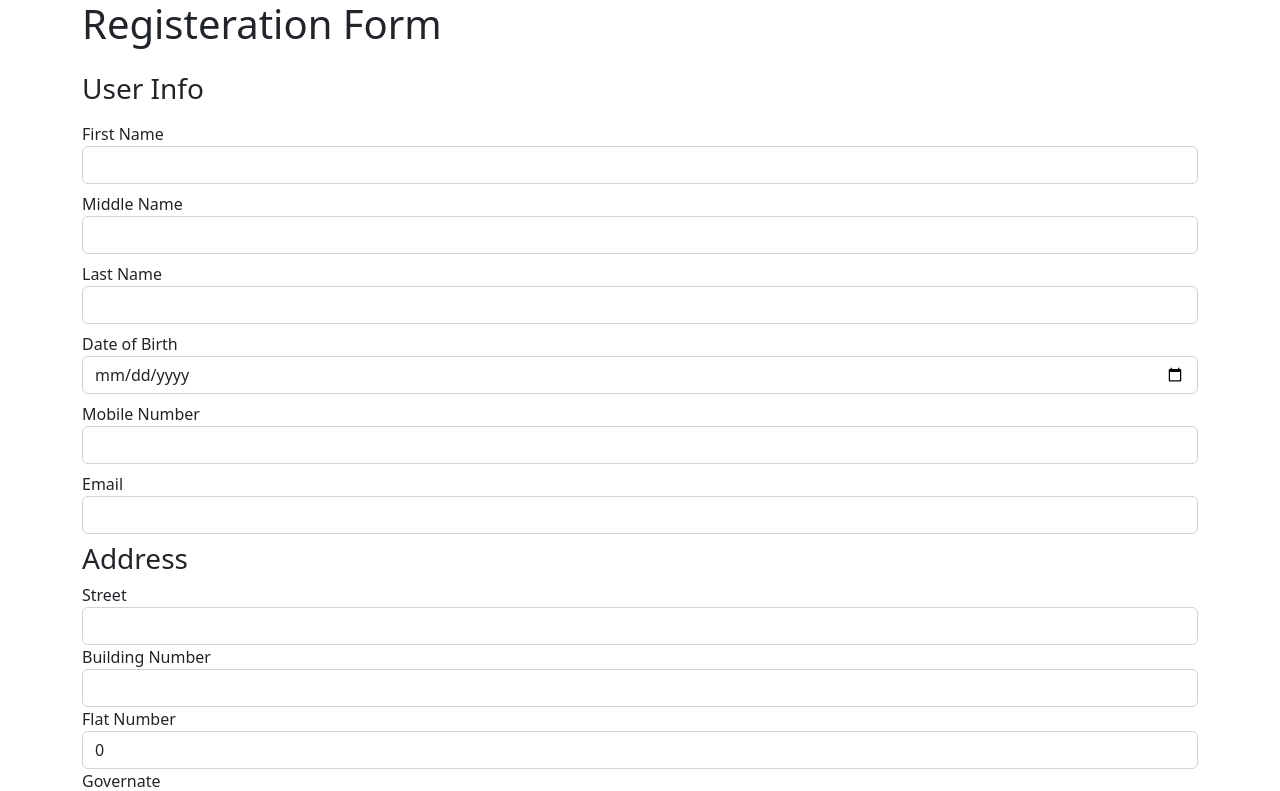
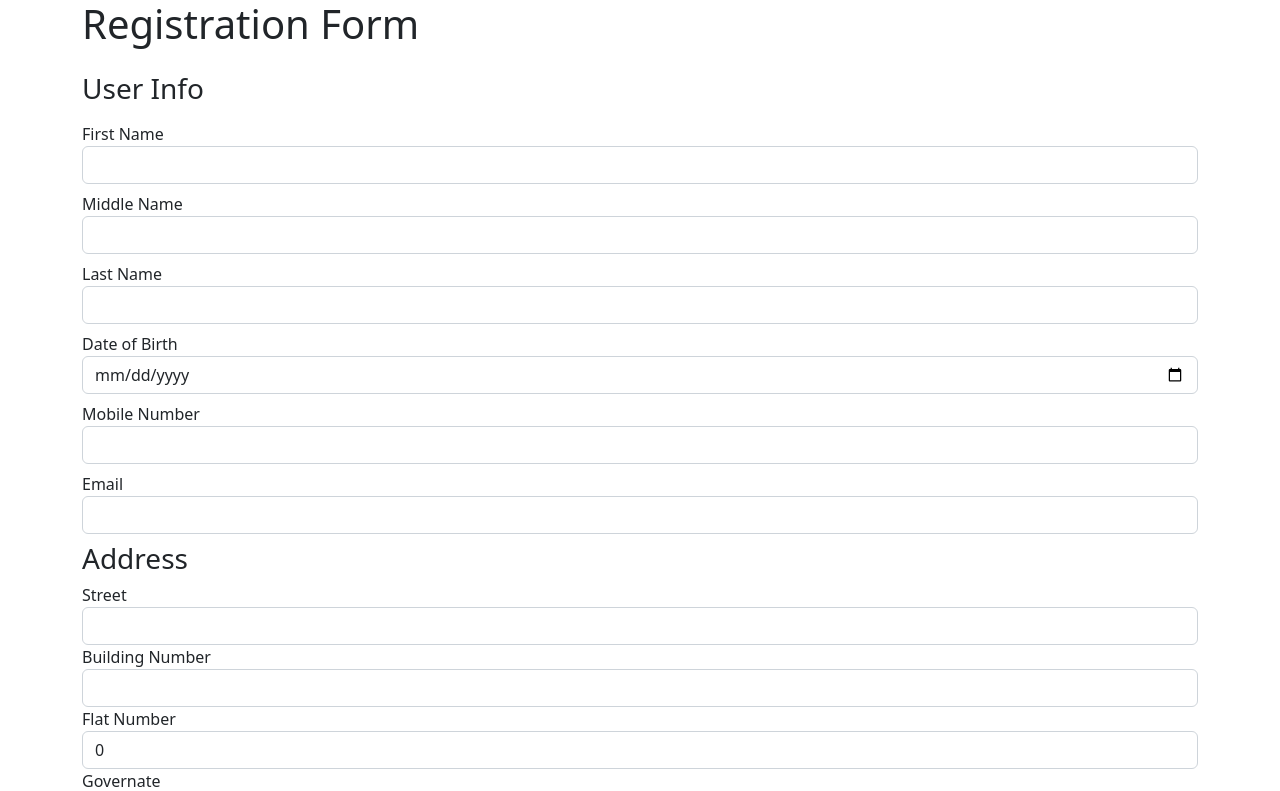
Before and after one commit to KANDEEL00/RegistrationFormUI, an Angular app: page / in a window 1280 px wide. Shown: the top 791 px of the page. Built offline with nearby package versions, Linux system fonts and the light colour scheme; no server answers.

Commit message:
convert from standalone to ngModule

```diff
--- a/src/app/app.component.html
+++ b/src/app/app.component.html
@@ -1,6 +1,6 @@
 <div class="container">
   <header>
-    <h1>Registeration Form</h1>
+    <h1>Registration Form</h1>
   </header>
   <user-form></user-form>
 </div>
--- a/src/app/app.component.ts
+++ b/src/app/app.component.ts
@@ -1,10 +1,7 @@
 import { Component } from '@angular/core';
-import { UserFormComponent } from './components/user-form/user-form.component';
 
 @Component({
   selector: 'app-root',
-  standalone: true,
-  imports: [UserFormComponent],
   templateUrl: './app.component.html',
   styleUrl: './app.component.css',
 })
--- a/src/app/app.config.ts
+++ /dev/null
@@ -1,13 +0,0 @@
-import { ApplicationConfig, provideZoneChangeDetection } from '@angular/core';
-import { provideRouter } from '@angular/router';
-
-import { routes } from './app.routes';
-import { provideHttpClient } from '@angular/common/http';
-
-export const appConfig: ApplicationConfig = {
-  providers: [
-    provideZoneChangeDetection({ eventCoalescing: true }),
-    provideRouter(routes),
-    provideHttpClient(),
-  ],
-};
--- /dev/null
+++ b/src/app/app.module.ts
@@ -0,0 +1,23 @@
+import { NgModule, provideZoneChangeDetection } from '@angular/core';
+
+import { BrowserModule } from '@angular/platform-browser';
+
+import { AppComponent } from './app.component';
+import { provideRouter } from '@angular/router';
+import { routes } from './app.routes';
+import { provideHttpClient } from '@angular/common/http';
+import { UserFormComponent } from './components/user-form/user-form.component';
+import { AddressFormComponent } from './components/address-form/address-form.component';
+import { FormsModule } from '@angular/forms';
+
+@NgModule({
+  declarations: [AppComponent, UserFormComponent, AddressFormComponent],
+  imports: [BrowserModule, FormsModule],
+  providers: [
+    provideZoneChangeDetection({ eventCoalescing: true }),
+    provideRouter(routes),
+    provideHttpClient(),
+  ],
+  bootstrap: [AppComponent],
+})
+export class AppModule {}
--- a/src/app/components/address-form/address-form.component.ts
+++ b/src/app/components/address-form/address-form.component.ts
@@ -1,6 +1,5 @@
 import { Component, OnInit, EventEmitter, Output } from '@angular/core';
 import { Address } from '../../../shared/models/address';
-import { FormsModule } from '@angular/forms';
 import { Governate } from '../../../shared/models/governate';
 import { City } from '../../../shared/models/city';
 import { GovernateService } from '../../services/governate.service';
@@ -8,8 +7,6 @@ import { CityService } from '../../services/city.service';
 
 @Component({
   selector: 'address-form',
-  standalone: true,
-  imports: [FormsModule],
   templateUrl: './address-form.component.html',
   styleUrl: './address-form.component.css',
 })
--- a/src/app/components/user-form/user-form.component.ts
+++ b/src/app/components/user-form/user-form.component.ts
@@ -1,13 +1,9 @@
 import { Component } from '@angular/core';
-import { FormsModule } from '@angular/forms';
 import { User } from '../../../shared/models/user';
-import { AddressFormComponent } from '../address-form/address-form.component';
 import { UserService } from '../../services/user.service';
 
 @Component({
   selector: 'user-form',
-  standalone: true,
-  imports: [FormsModule, AddressFormComponent],
   templateUrl: './user-form.component.html',
   styleUrl: './user-form.component.css',
 })
--- a/src/main.ts
+++ b/src/main.ts
@@ -1,6 +1,6 @@
-import { bootstrapApplication } from '@angular/platform-browser';
-import { appConfig } from './app/app.config';
-import { AppComponent } from './app/app.component';
+import { platformBrowserDynamic } from '@angular/platform-browser-dynamic';
+import { AppModule } from './app/app.module';
 
-bootstrapApplication(AppComponent, appConfig)
+platformBrowserDynamic()
+  .bootstrapModule(AppModule)
   .catch((err) => console.error(err));
```
